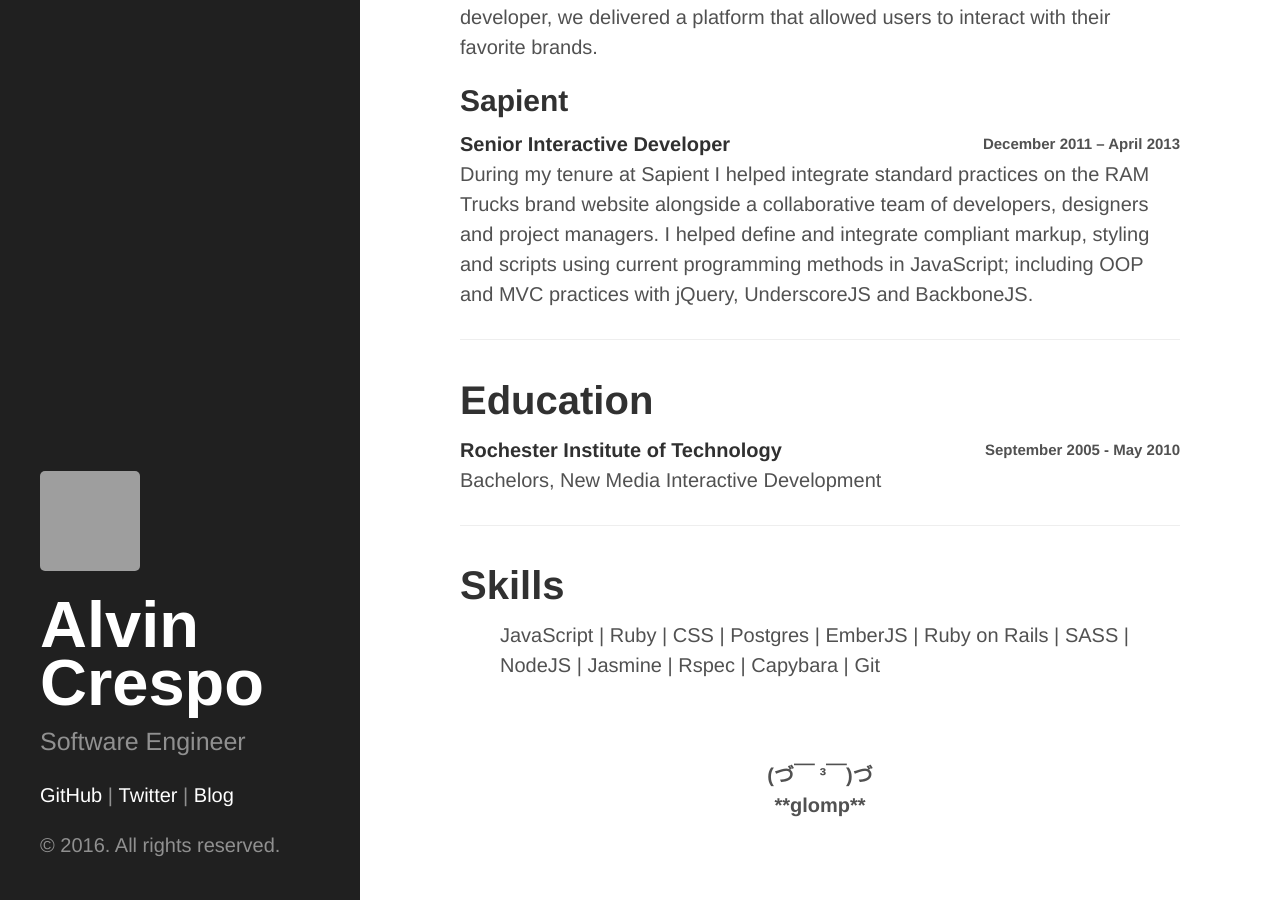
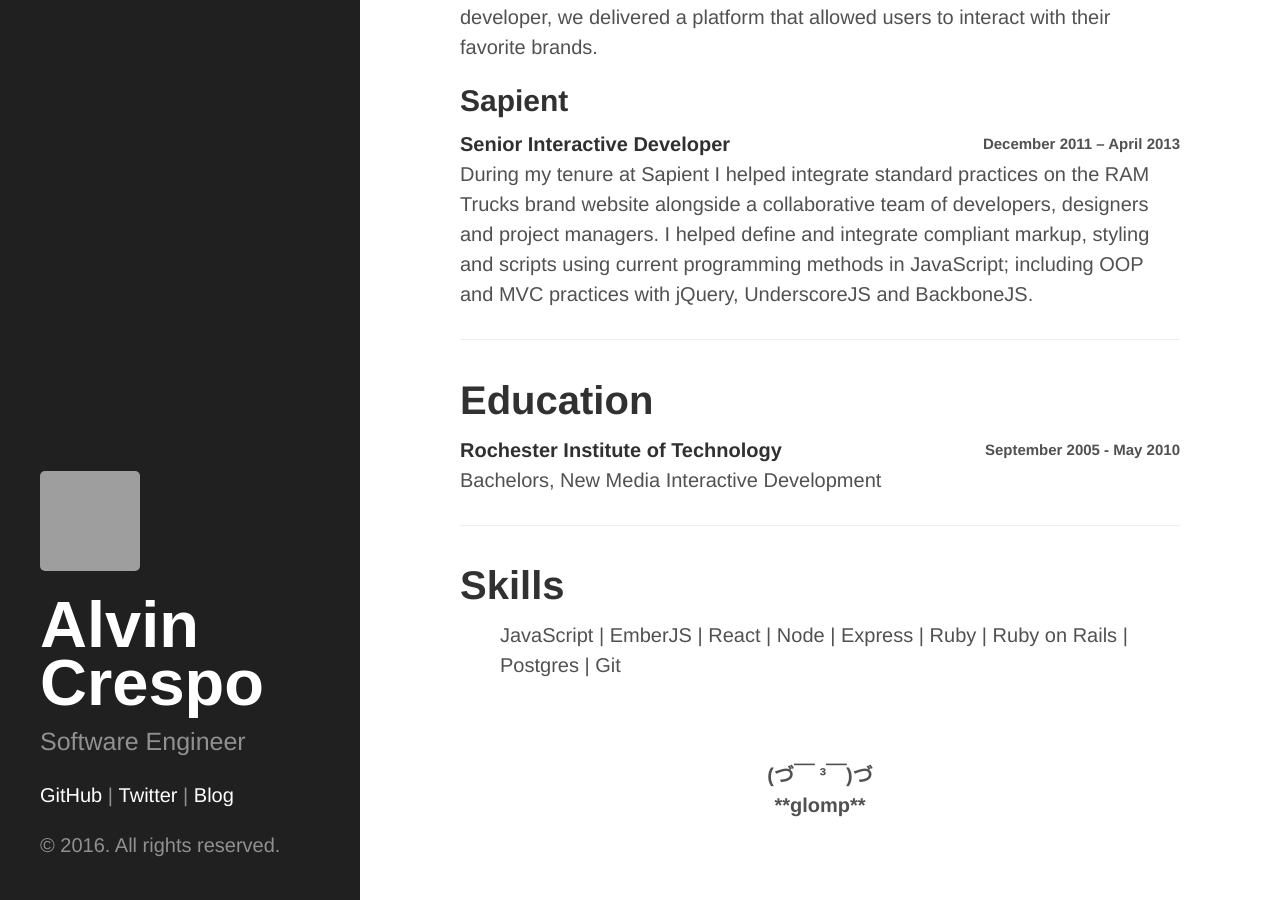
Before and after one commit to alvincrespo/alvincrespo.github.io, a Jekyll site: the page built from index.html, in a window 1280 px wide and 900 px high, scrolled down 1035 px. Built offline with Jekyll 4.4.1, drawn with Linux system fonts in a browser that asks for light colours; some web fonts are replaced; Markdown is read by kramdown in place of the engine named in the settings; grey boxes are pictures that could not be loaded.

Commit message:
Updating dem skillz

```diff
--- a/index.html
+++ b/index.html
@@ -72,16 +72,13 @@ title: Your New Jekyll Site
 		</header>
 		<ul>
 			<li>JavaScript</li>
+			<li>EmberJS</li>
+			<li>React</li>
+			<li>Node</li>
+			<li>Express</li>
 			<li>Ruby</li>
-			<li>CSS</li>
+			<li>Ruby on Rails</li>
 			<li>Postgres</li>
-			<li>EmberJS</li>
-			<li>Ruby on Rails</li>
-			<li>SASS</li>
-			<li>NodeJS</li>
-			<li>Jasmine</li>
-			<li>Rspec</li>
-			<li>Capybara</li>
 			<li>Git</li>
 		</ul>
 	</section>
```
